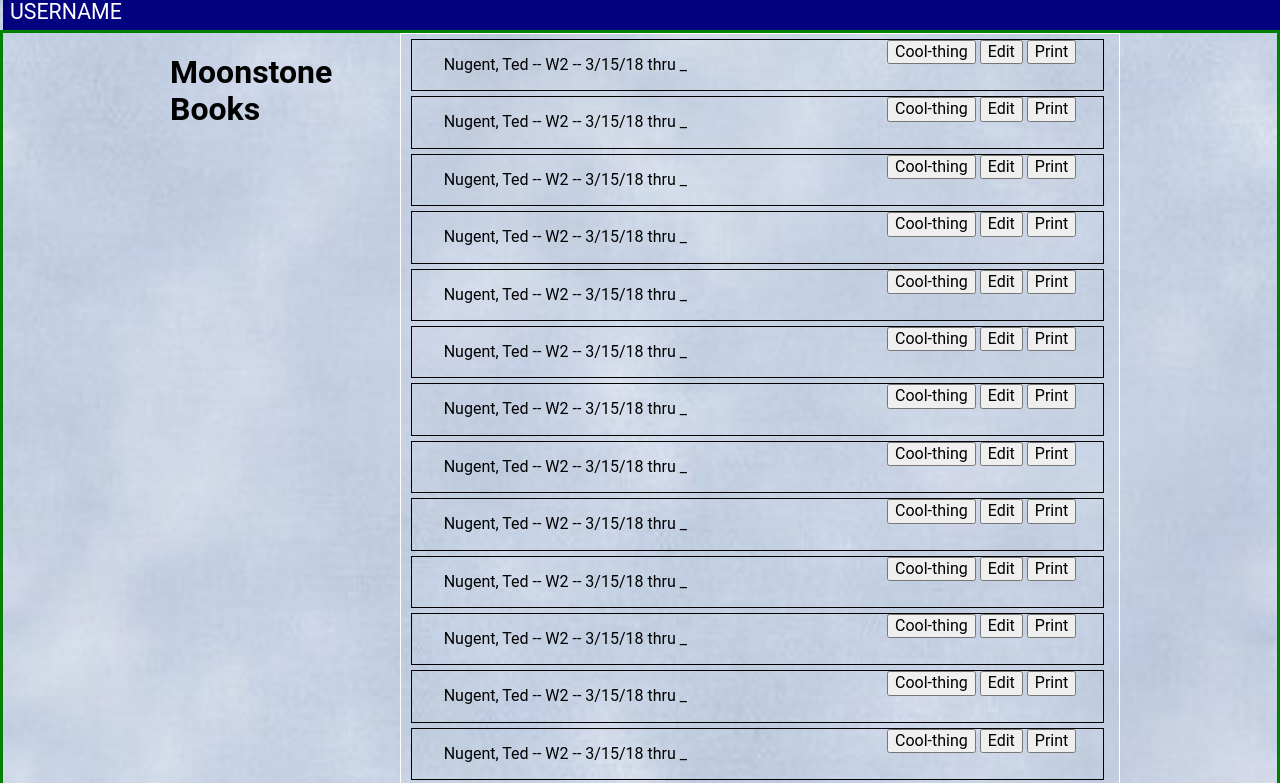
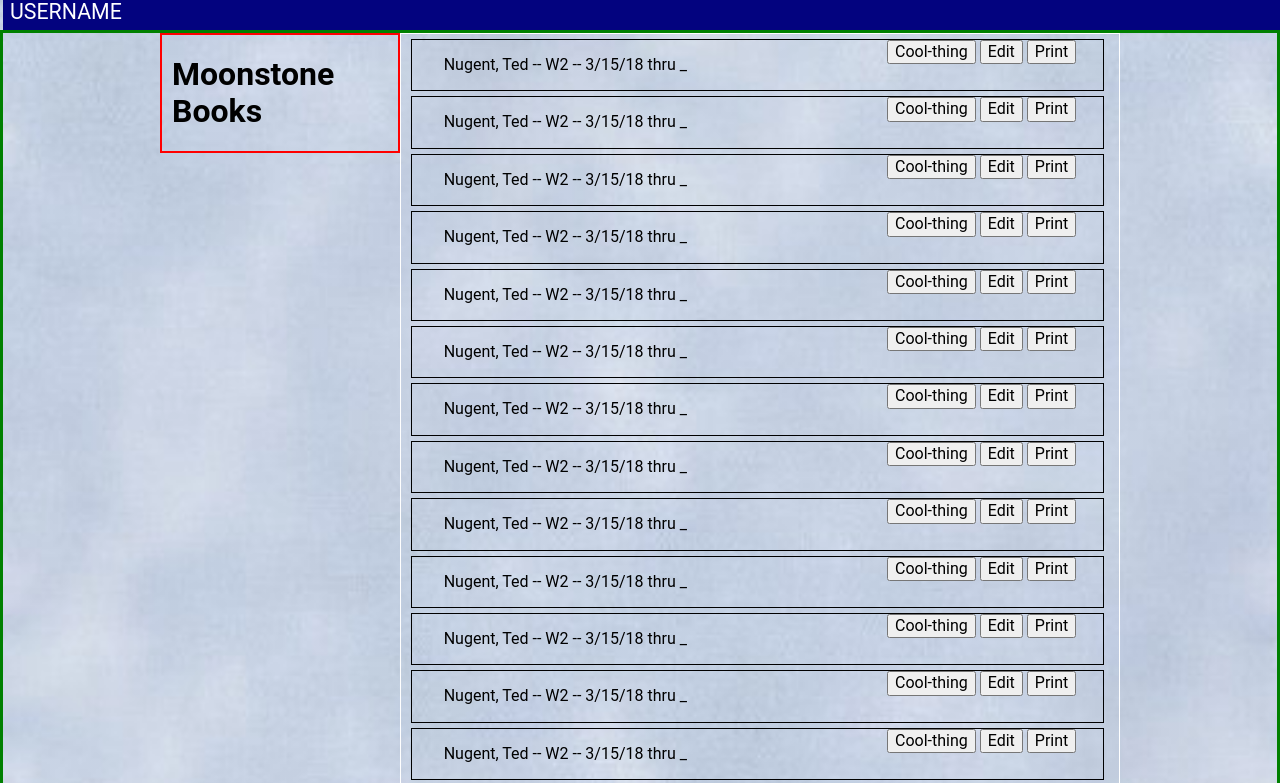
Before and after one commit to appliedFinance/Nodecap-DMS, a website: page Public/index.html in a window 1280 px wide. Shown: the top 783 px of the page. Drawn offline with nearby package versions, Linux system fonts and the light colour scheme.

Commit message:
Commiting the Revert

```diff
--- a/Public/dms.css
+++ b/Public/dms.css
@@ -35,7 +35,7 @@
 	color: white;
 }
 
-.border-red {
+.border {
 	border: 2px solid red;
 }
 
--- a/Public/index.html
+++ b/Public/index.html
@@ -17,7 +17,7 @@
 
 			<div class="row">
 
-				<div class="col-3">
+				<div class="col-3 border">
 					<h1>Moonstone Books</h1>
 					<div class="js-main-menu"></div>
 				</div>
```
